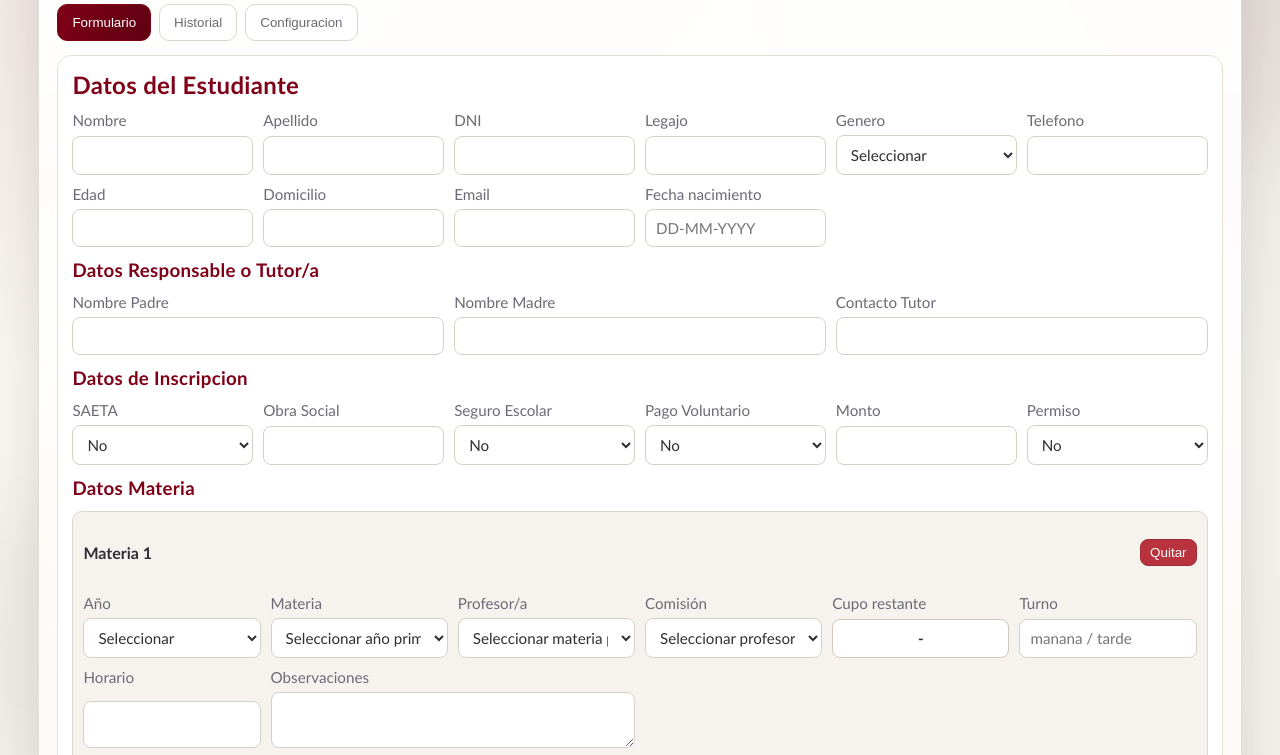
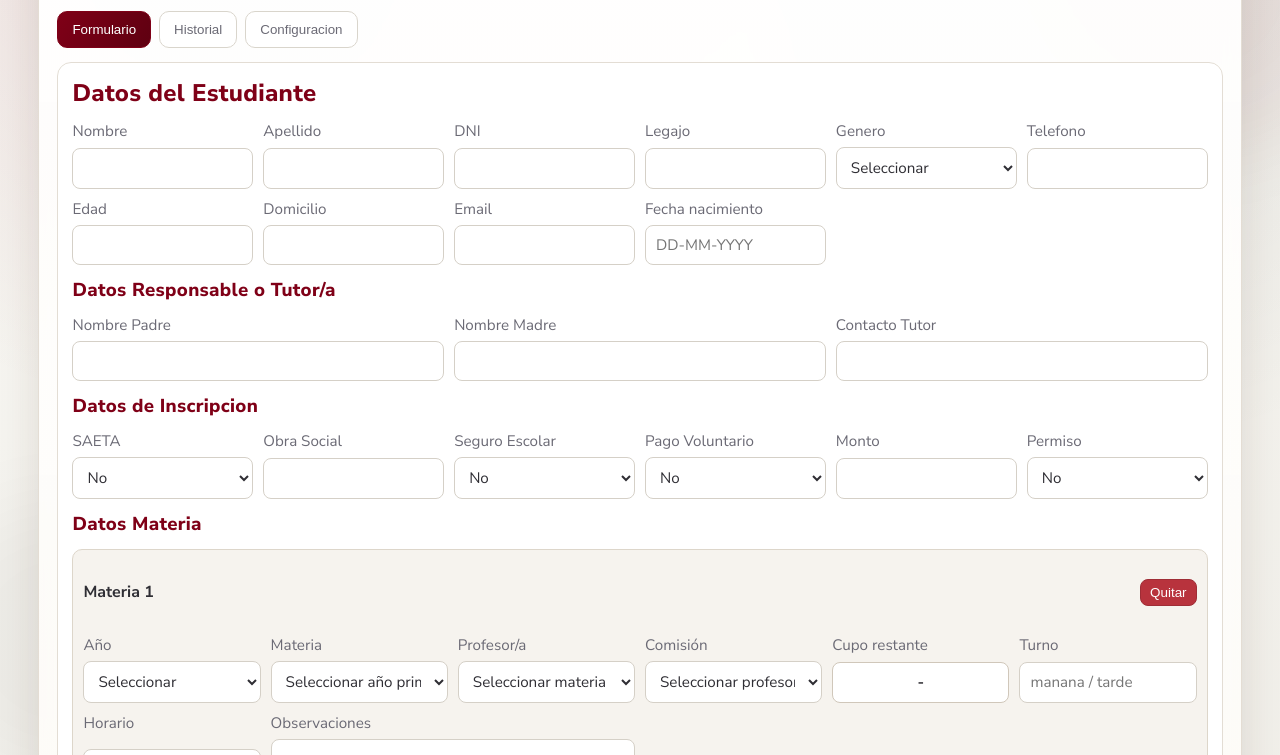
Before and after one commit to ESM-6003/inscripciones_tap, a plain HTML site: page index.html in a window 1280 px wide. Shown: the part 110-865 px from the top of the page. Drawn offline with Linux system fonts and the light colour scheme; a script that the page names is missing.

Commit message:
cambio de fuentes

```diff
--- a/index.html
+++ b/index.html
@@ -6,7 +6,7 @@
   <title>Sistema de Inscripciones TAP - Web MVP</title>
   <link rel="preconnect" href="https://fonts.googleapis.com">
   <link rel="preconnect" href="https://fonts.gstatic.com" crossorigin>
-  <link href="https://fonts.googleapis.com/css2?family=Space+Grotesk:wght@400;500;700&family=IBM+Plex+Sans:wght@400;500;700&display=swap" rel="stylesheet">
+  <link href="https://fonts.googleapis.com/css2?family=Nunito+Sans:wght@400;600;700;800;900&display=swap" rel="stylesheet">
   <link rel="stylesheet" href="styles.css">
 </head>
 <body>
```
